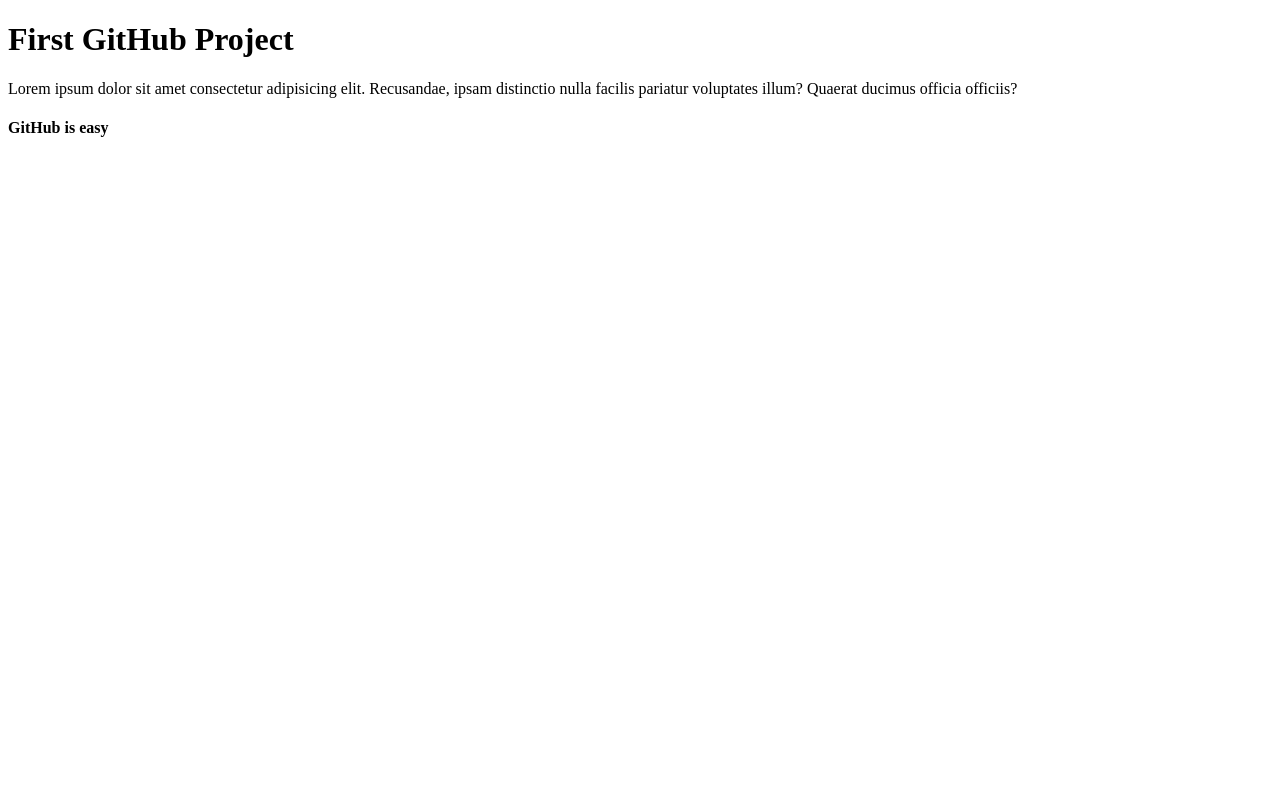
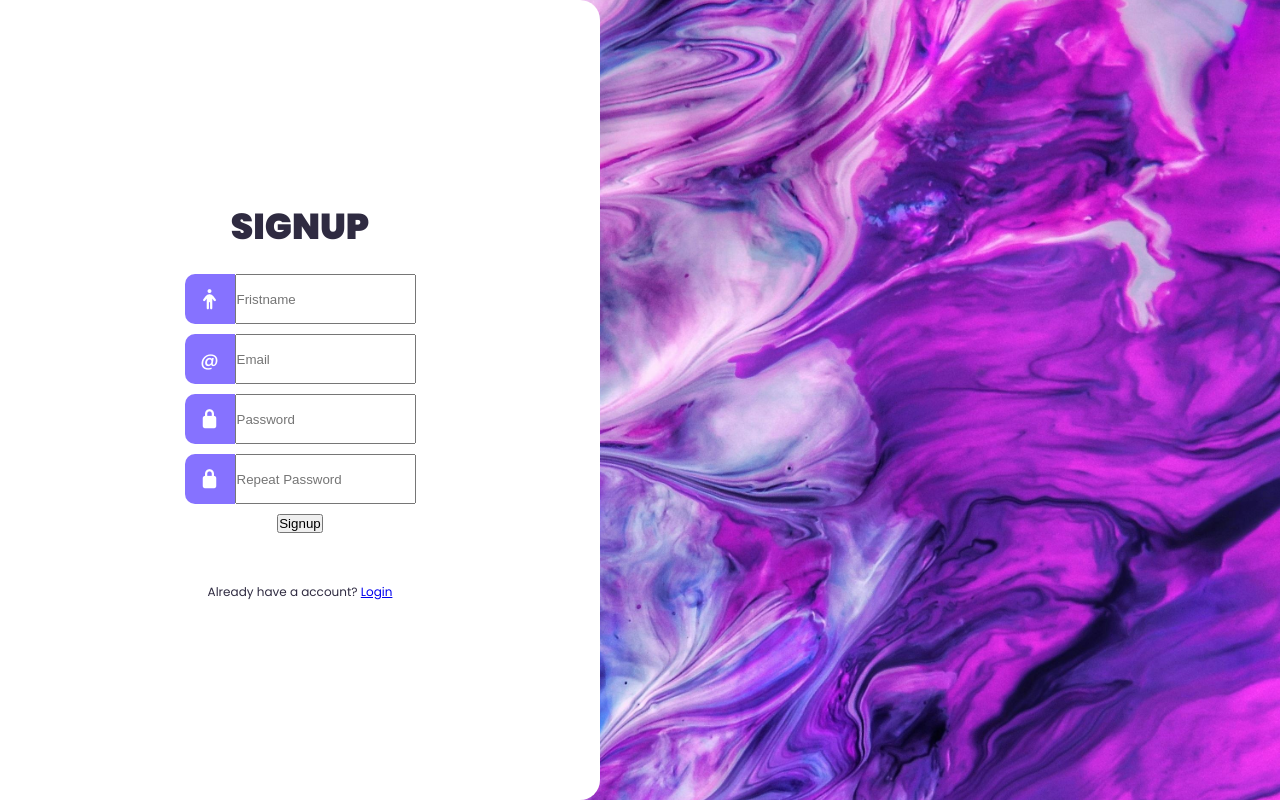
Before and after one commit to intshawrov/first-project, a plain HTML site: page index.html in a window 1280 px wide. Drawn offline with Linux system fonts and the light colour scheme.

Commit message:
Add initial HTML and CSS files

```diff
--- a/index.html
+++ b/index.html
@@ -3,13 +3,35 @@
 <head>
       <meta charset="UTF-8">
       <meta name="viewport" content="width=device-width, initial-scale=1.0">
-      <title>First Project</title>
+      <title>Learning GitHub</title>
+      <link rel="stylesheet" href="style.css">
+      <link rel="stylesheet" href="https://cdnjs.cloudflare.com/ajax/libs/font-awesome/7.0.1/css/all.min.css" integrity="sha512-2SwdPD6INVrV/lHTZbO2nodKhrnDdJK9/kg2XD1r9uGqPo1cUbujc+IYdlYdEErWNu69gVcYgdxlmVmzTWnetw==" crossorigin="anonymous" referrerpolicy="no-referrer" />
 </head>
 <body>
 
-      <h1>First GitHub Project</h1>
-      <p>Lorem ipsum dolor sit amet consectetur adipisicing elit. Recusandae, ipsam distinctio nulla facilis pariatur voluptates illum? Quaerat ducimus officia officiis?</p>
-      <h4>GitHub is easy</h4>
+      <div class="wrapper">
+            <h1>SignUp</h1>
+            <form>
+                  <div>
+                        <label for="firstname-input"><i class="fa-solid fa-person"></i></label>
+                        <input type="text" name="firstname" id="firstname-input" placeholder="Fristname">
+                  </div>
+                  <div>
+                        <label for="email">@</label>
+                        <input type="email" name="email" id="email" placeholder="Email">
+                  </div>
+                  <div>
+                        <label for="password"><i class="fa-solid fa-lock"></i></label>
+                        <input type="password" name="password" id="password" placeholder="Password">
+                  </div>
+                  <div>
+                        <label for="repeat-password"><i class="fa-solid fa-lock"></i></label>
+                        <input type="password" name="repeat-password" id="repeat-password" placeholder="Repeat Password">
+                  </div>
+                  <button type="submit">Signup</button>
+            </form>
+            <p>Already have a account? <a href="login.html">Login</a></p>
+      </div>
 
 </body>
 </html>
--- /dev/null
+++ b/style.css
@@ -0,0 +1,86 @@
+@import url('https://fonts.googleapis.com/css2?family=Poppins:ital,wght@0,100;0,200;0,300;0,400;0,500;0,600;0,700;0,800;0,900;1,100;1,200;1,300;1,400;1,500;1,600;1,700;1,800;1,900&display=swap');
+
+*{
+      margin: 0;
+      padding: 0;
+      box-sizing: border-box;
+}
+
+:root{
+      --accent-color: #8672FF;
+      --base-color: #fff;
+      --text-color: #2F2B41;
+      --input-color: #F3F0FF;
+}
+
+html{
+      font-family: Poppins, Segoe UI, sans-serif;
+      font-size: 12px;
+      color: var(--text-color);
+      text-align: center;
+}
+
+body{
+      min-height: 100vh;
+      background-image: url(pexels-anniroenkae-2693200.jpg);
+      background-size: cover;
+      background-position: right;
+      overflow: hidden;
+}
+
+.wrapper{
+      background-color: var(--base-color);
+      height: 100vh;
+      width: max(40%, 600px);
+      padding: 10px;
+      border-radius: 0 20px 20px 0;
+      -webkit-border-radius: 0 20px 20px 0;
+      -moz-border-radius: 0 20px 20px 0;
+      -ms-border-radius: 0 20px 20px 0;
+      -o-border-radius: 0 20px 20px 0;
+      display: flex;
+      flex-direction: column;
+      align-items: center;
+      justify-content: center;
+}
+
+h1{
+      font-size: 3rem;
+      font-weight:900;
+      text-transform: uppercase;
+}
+
+form{
+      width: min(400px , 100%);
+      margin-top: 20px;
+      margin-bottom: 50px;
+      display: flex;
+      flex-direction: column;
+      align-items: center;
+      gap: 10px;
+}
+
+form > div{
+      width: 100%;
+      display: flex;
+      justify-content: center;
+}
+
+form label{
+      flex-shrink: 0;
+      height: 50px;
+      width: 50px;
+      background-color: var(--accent-color);
+      fill: var(--base-color);
+      color: var(--base-color);
+      border-radius: 10px 0 0 10px ;
+      -webkit-border-radius: 10px 0 0 10px ;
+      -moz-border-radius: 10px 0 0 10px ;
+      -ms-border-radius: 10px 0 0 10px ;
+      -o-border-radius: 10px 0 0 10px ;
+      display: flex;
+      align-items: center;
+      justify-content: center;
+      font-size: 1.5rem;
+      font-weight: 500;
+}
```
Also changed, not shown: lock_24dp_1F1F1F_FILL0_wght400_GRAD0_opsz24.svg (added), person_24dp_1F1F1F_FILL0_wght400_GRAD0_opsz24.svg (added), pexels-anniroenkae-2693200.jpg (added).
